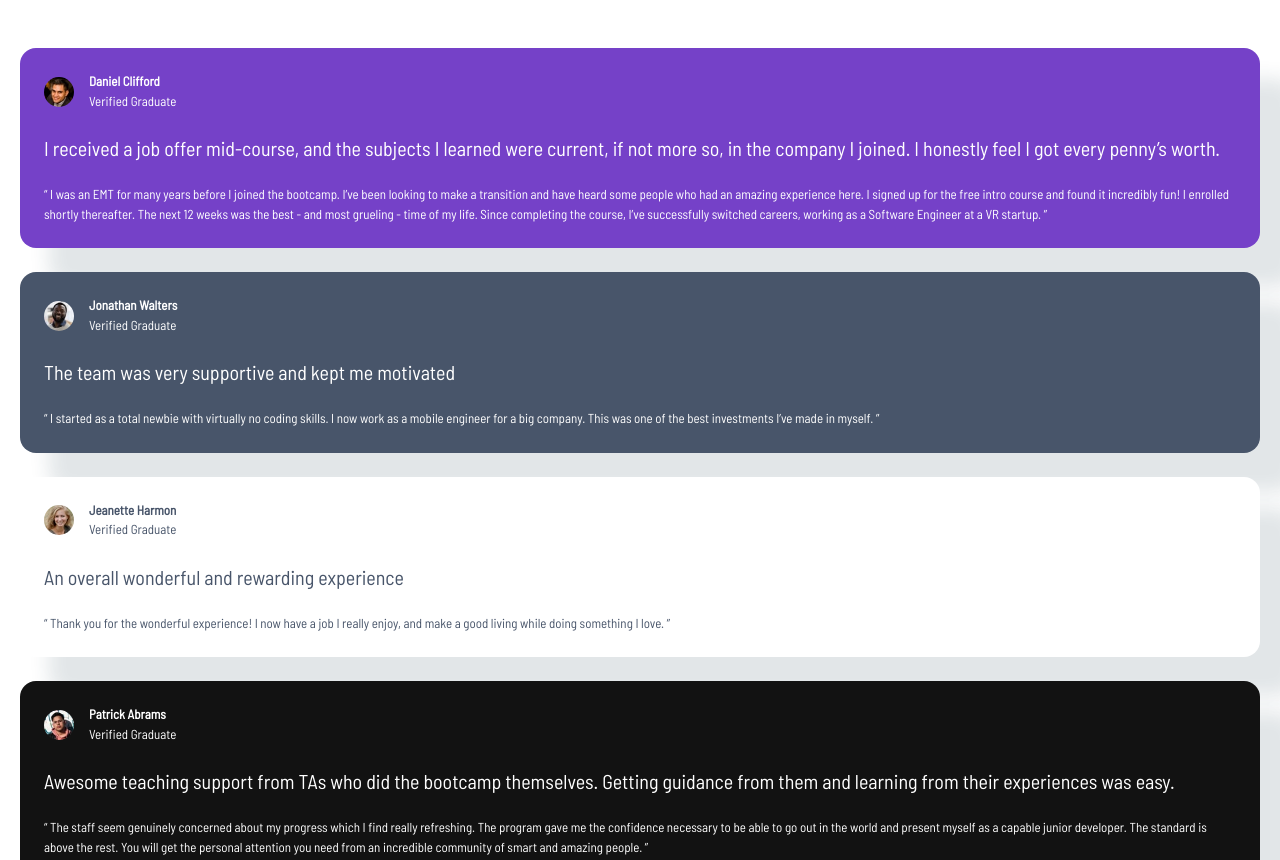
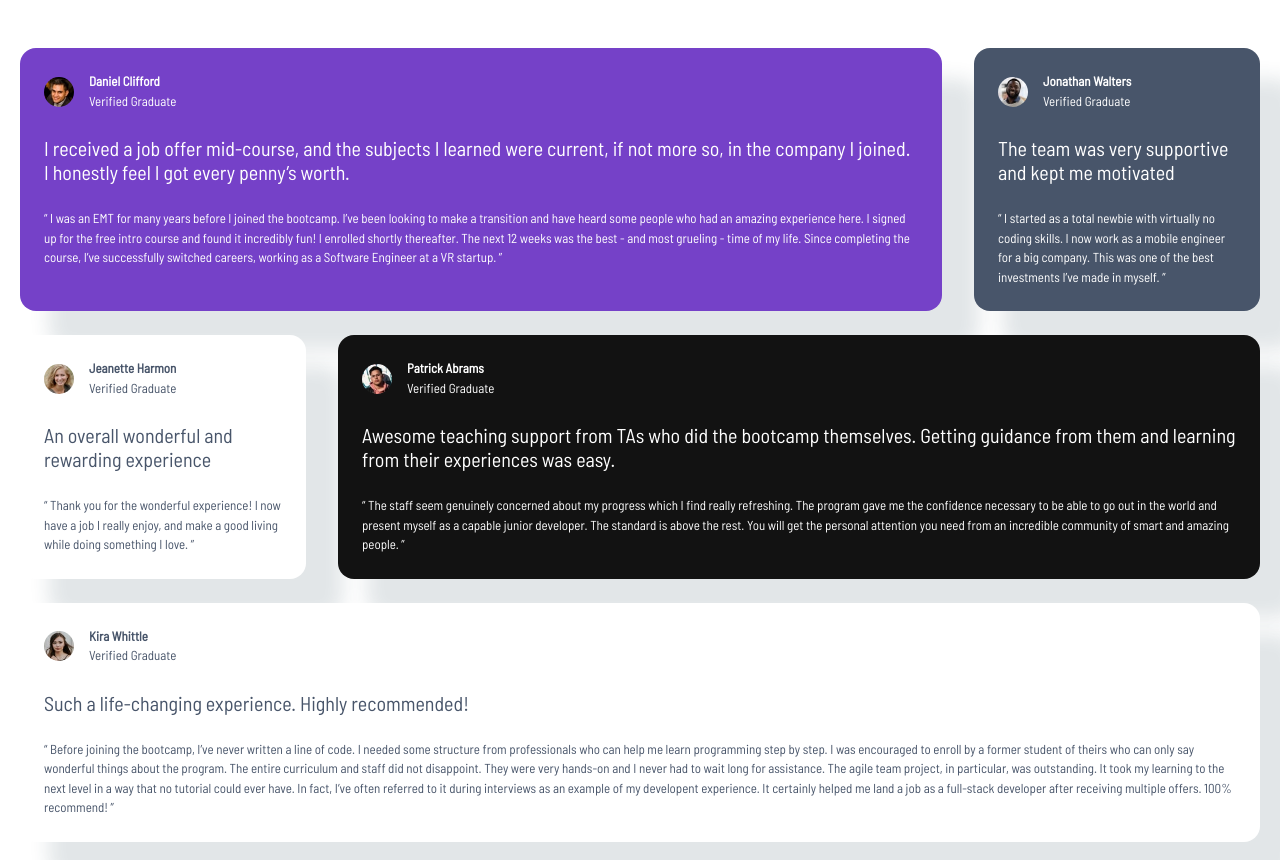
Before and after one commit to gsold2/page-with-flex, a plain HTML site: page index-bootstrap.html in a window 1280 px wide. Shown: the top 860 px of the page. Drawn offline with nearby package versions, Linux system fonts and the light colour scheme.

Commit message:
add breakpoint

```diff
--- a/index-bootstrap.html
+++ b/index-bootstrap.html
@@ -13,9 +13,9 @@
 <body>
 <div class="container-fluid px-3 py-5">
     <div class="row">
-        <div class="col-sm-12 col-xxl-9">
+        <div class="col-xs-12 col-md-12 col-xxl-9">
             <div class="row">
-                <div class="col-sm-12 col-xxl-9 px-3 mb-4">
+                <div class="col-xs-12 col-md-9 col-xxl-9 px-3 mb-4">
                     <div class="card border-0 rounded-4 p-4 h-100" id="item-1">
                         <div class="items">
                             <div class="person">
@@ -40,7 +40,7 @@
                         </div>
                     </div>
                 </div>
-                <div class="col-sm-12 col-xxl-3 px-3">
+                <div class="col-xs-12 col-md-3 col-xxl-3 px-3">
                     <div class="card border-0 rounded-4 p-4 mb-4" id="item-2">
                         <div class="items">
                             <div class="person">
@@ -62,7 +62,7 @@
                 </div>
             </div>
             <div class="row">
-                <div class="col-sm-12 col-xxl-3 px-3">
+                <div class="col-xs-12 col-md-3 col-xxl-3 px-3">
                     <div class="card border-0 rounded-4 p-4 mb-4" id="item-3">
                         <div class="items">
                             <div class="person">
@@ -82,7 +82,7 @@
                         </div>
                     </div>
                 </div>
-                <div class="col-sm-12 col-xxl-9 px-3 mb-4">
+                <div class="col-xs-12 col-md-9 col-xxl-9 px-3 mb-4">
                     <div class="card border-0 rounded-4 p-4 h-100" id="item-4">
                         <div class="items">
                             <div class="person">
@@ -110,7 +110,7 @@
                 </div>
             </div>
         </div>
-        <div class="col-sm-12 col-xxl px-3 mb-4">
+        <div class="col-xs  col-md col-xxl px-3 mb-4">
             <div class="card border-0 rounded-4 p-4 h-100" id="item-5">
                 <div class="items">
                     <div class="person">
```
